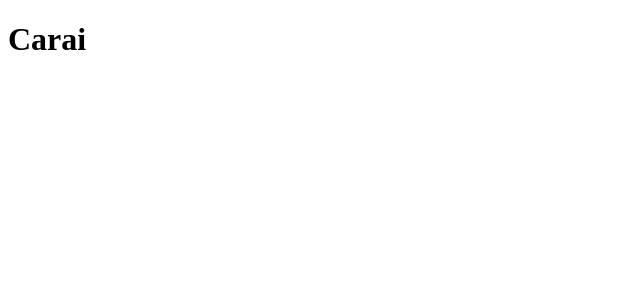
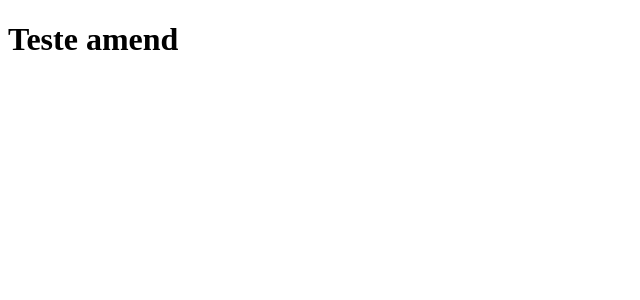
Before and after one commit to OtavioDamasceno/teste, a Next.js app: page / in a window 1280 px wide. Shown: the top 300 px of the page, without its empty margins (0-640 px from the left). Built offline with nearby package versions, Linux system fonts and the light colour scheme.

Commit message:
teste amend

```diff
--- a/pages/index.js
+++ b/pages/index.js
@@ -1,5 +1,5 @@
 function Home(){
-    return <h1>Carai</h1>
+    return <h1>Teste amend</h1>
 }
 
 export default Home;
```
